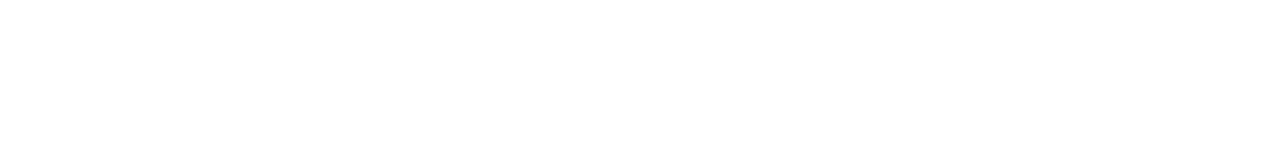
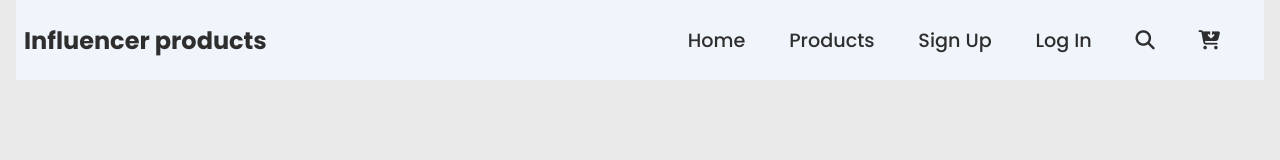
Before and after one commit to emon3455/Influencer-gears, a plain HTML site: page index.html in a window 1280 px wide. Drawn offline with Linux system fonts and the light colour scheme.

Commit message:
navigation done

```diff
--- a/index.html
+++ b/index.html
@@ -7,12 +7,51 @@
     <meta name="viewport" content="width=device-width, initial-scale=1.0">
     <title>Influencer Gear</title>
 
+    <!-- font awesome link -->
+    <script src="https://kit.fontawesome.com/3dfa760d15.js" crossorigin="anonymous"></script>
+
     <!-- css link -->
     <link rel="stylesheet" href="style.css">
 
 </head>
+
 <body>
 
+    <nav class="navigation">
+
+        <h2 class="nav-title">
+            Influencer products
+        </h2>
+
+        <ul class="navbar">
+
+            <li class="nav-list">
+                <a href="" class="nav-list-item">Home</a>
+            </li>
+
+            <li class="nav-list">
+                <a href="" class="nav-list-item">Products</a>
+            </li>
+
+            <li class="nav-list">
+                <a href="" class="nav-list-item">Sign Up</a>
+            </li>
+
+            <li class="nav-list">
+                <a href="" class="nav-list-item">Log In</a>
+            </li>
+
+            <li class="nav-list">
+                <a href="" class="nav-list-item"><i class="fa-solid fa-magnifying-glass"></i></a>
+            </li>
+
+            <li class="nav-list">
+                <a href="" class="nav-list-item"><i class="fa-solid fa-cart-arrow-down"></i></a>
+            </li>
+
+        </ul>
+
+    </nav>
 
 
 </body>
--- a/style.css
+++ b/style.css
@@ -0,0 +1,109 @@
+/*------------------------
+ common style start
+ -------------------------*/
+/* goggle font style */
+ @import url('https://fonts.googleapis.com/css2?family=Poppins:wght@500;700&display=swap');
+
+*{
+    margin: 0;
+    padding: 0;
+    box-sizing: border-box;
+    font-family: 'Poppins', sans-serif;
+}
+
+body{
+    max-width: 1248px;
+    margin: 0 auto;
+    background-color: #ebeaea;
+}
+
+
+/*----------------------------
+ common style end
+ ----------------------------*/
+
+
+/* ---------Navigation start ------------ */
+.navigation{
+    height: 10vh;
+    padding-left: 0.5rem;
+    display: flex;
+    justify-content: space-between;
+    align-items: center;
+    background-color: aliceblue;
+    opacity: 0.8;
+    position: sticky;
+    top: 0;
+    z-index: 10;
+}
+
+.navbar{
+    width: 50%;
+    display: flex;
+    justify-content: space-evenly;
+}
+
+.nav-list{
+    list-style: none;
+}
+
+.nav-list-item{
+    text-decoration: none;
+    font-size: 1.2rem;
+    color: black;
+}
+/* ---------Navigation end ------------ */
+
+
+
+
+
+
+
+
+/* -----------------------------
+    Responsive Design start
+------------------------------- */
+
+@media screen and ( max-width: 576px ) {
+    /* navigation start */
+    .navigation{
+        padding-left: 0.2rem;
+        flex-direction: column;
+        justify-content: center;
+    }
+    .nav-title{
+        font-size: 1.1rem;
+    }
+    .navbar{
+        width: 100%;
+        justify-content: space-evenly;
+    }
+    .nav-list-item{
+        font-size: 0.8rem;
+    }
+    /* navigation end */
+
+
+
+}
+
+
+@media screen and (min-width: 577px) and (max-width: 992px) {
+    /* navigation start */
+    .nav-title{
+        font-size: 1.2rem;
+    }
+    .navbar{
+        width: 60%;
+        justify-content: space-evenly;
+    }
+    .nav-list-item{
+        font-size: 1rem;
+    }
+    /* navigation end */
+}
+
+/* -----------------------------
+    Responsive Design end
+------------------------------- */
```
